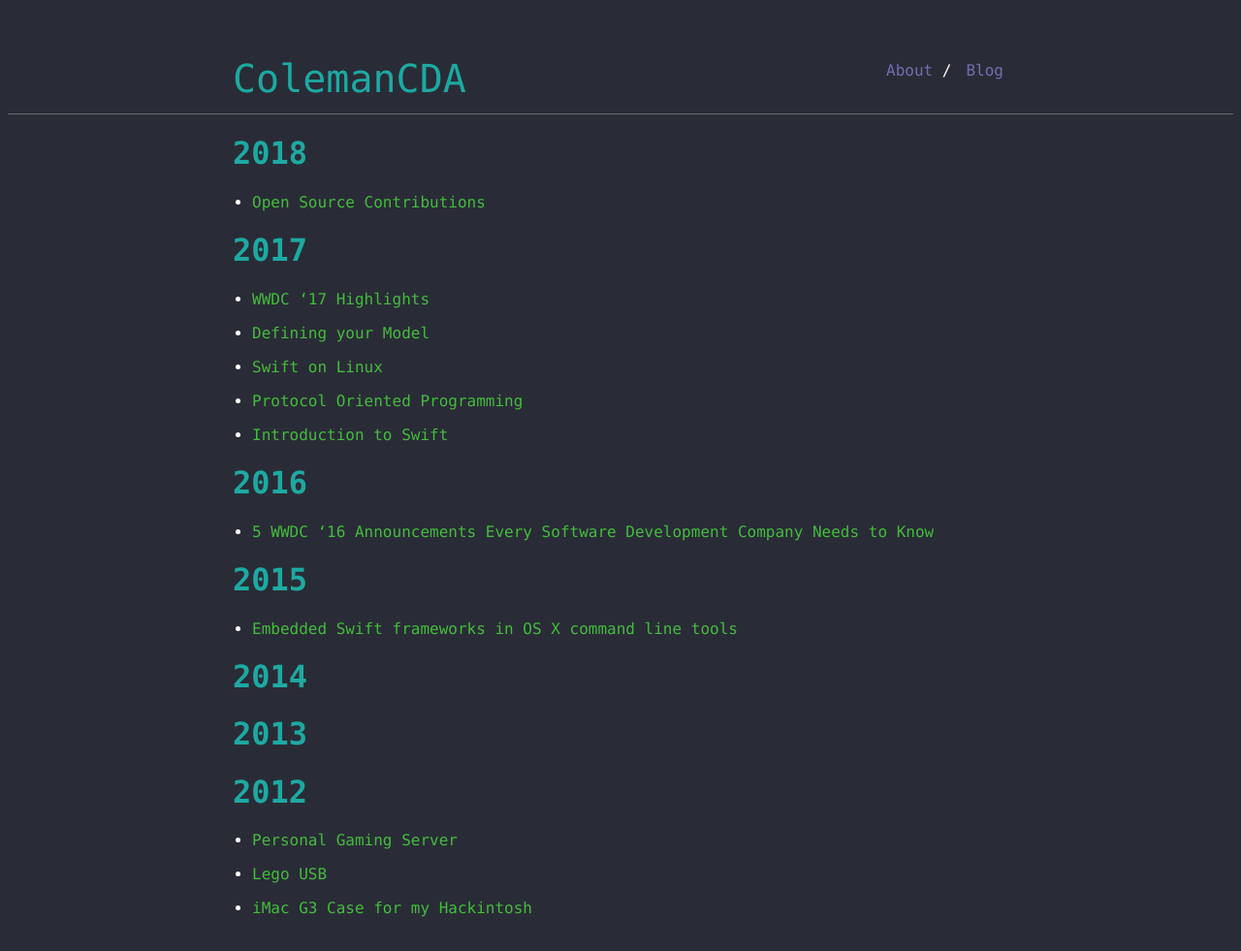
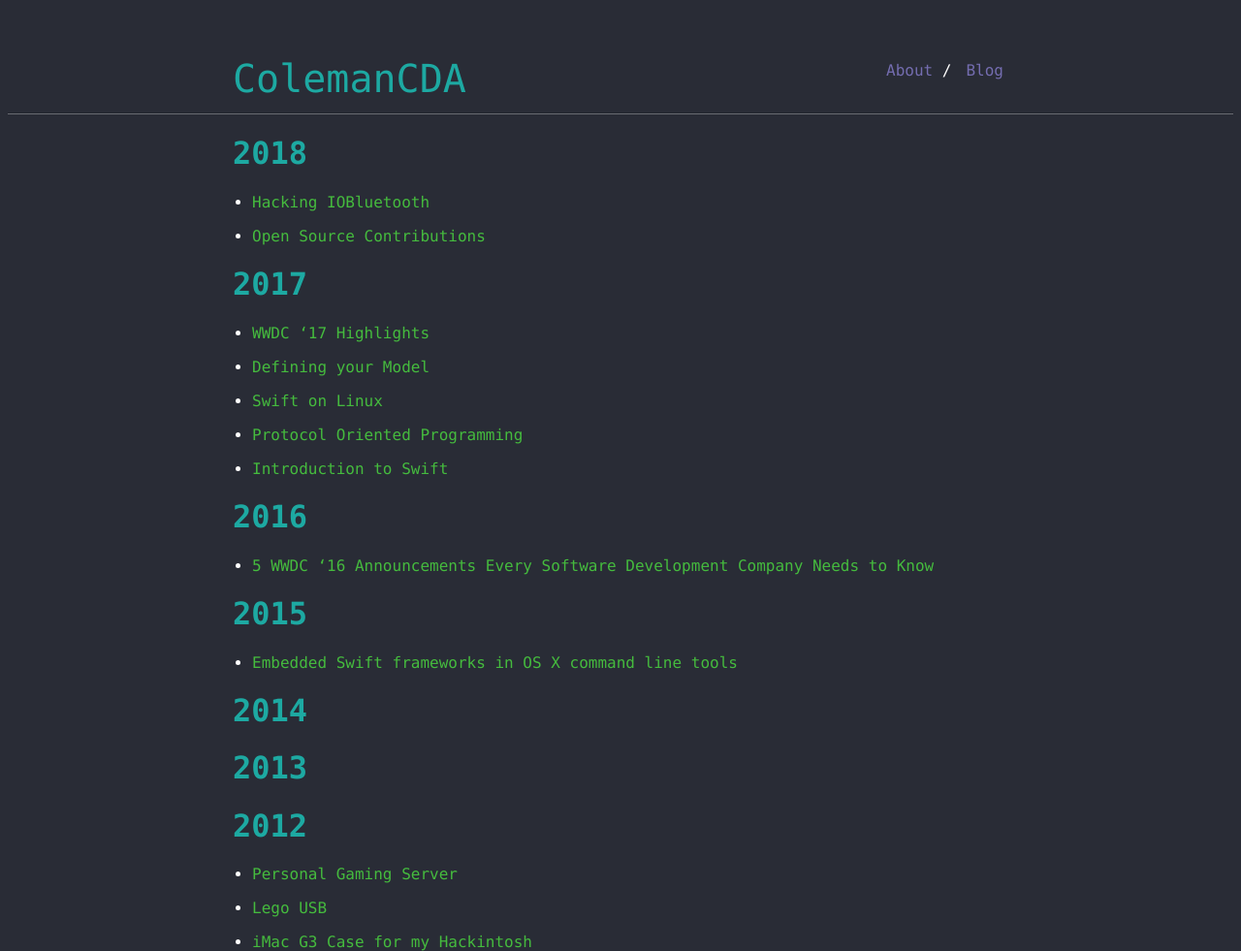
Before and after one commit to colemancda/colemancda.github.io, a Jekyll site: the page built from blog.md, in a window 1280 px wide. Shown: the whole page at 97% size. Built offline with Jekyll 4.4.1, drawn with Linux system fonts in a browser that asks for light colours; our own code applies the rules of GitHub Pages for plain Markdown files; before the commit the page ends 946 px from its top, so only the background shows below that.

Commit message:
Updated blog page

```diff
--- a/blog.md
+++ b/blog.md
@@ -3,6 +3,8 @@ layout: default
 ---
 
 # 2018
+
+- [Hacking IOBluetooth](2018/03/25/Hacking-IOBluetooth)
 
 - [Open Source Contributions](2018/03/10/OSS-Contributions)
 
```
